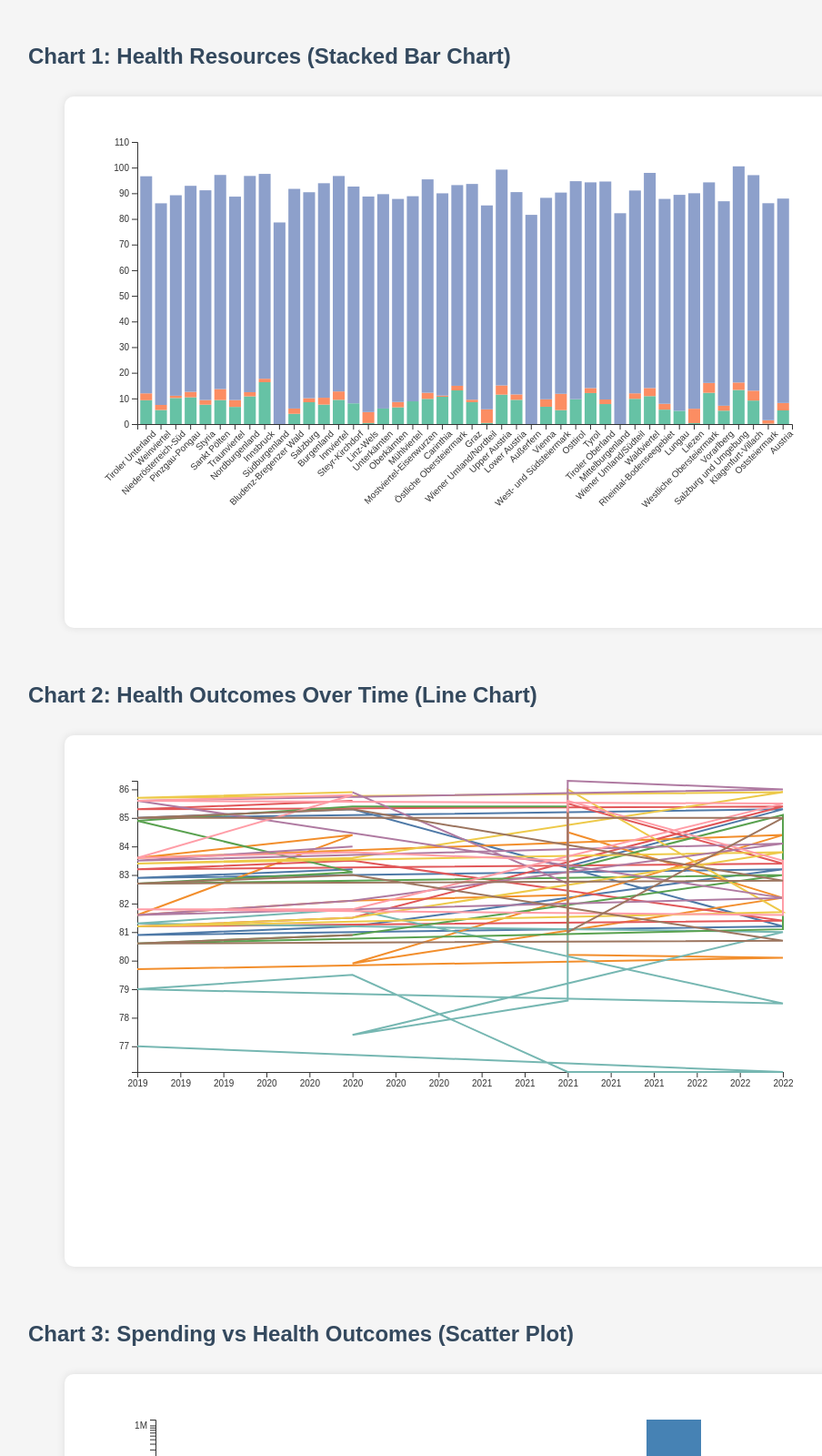
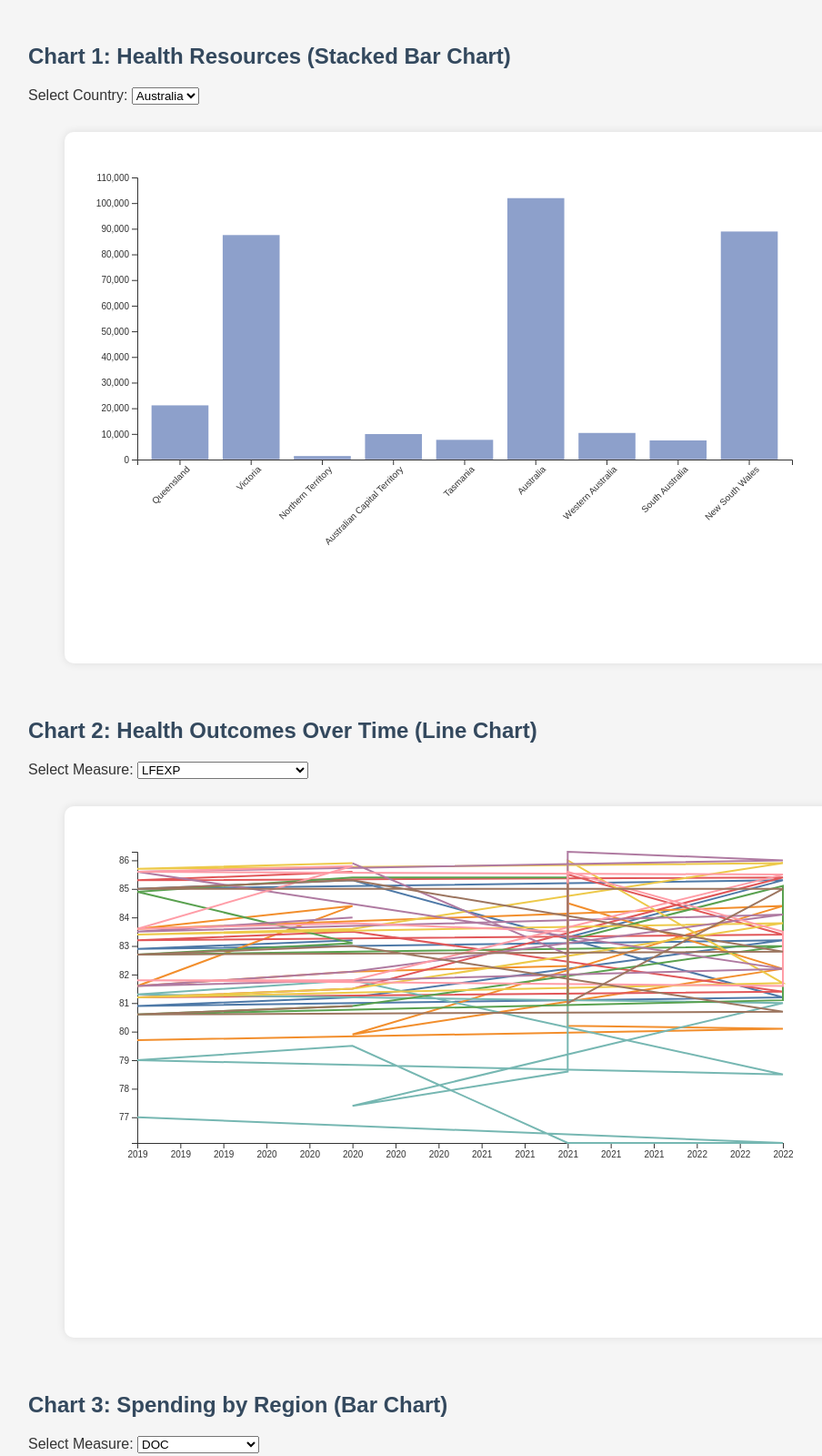
Before and after one commit to Prez8486/Assignment-3, a plain HTML site: page index.html in a window 1280 px wide. Shown: the part 160-1760 px from the top of the page at 91% size, without its empty margins (9-913 px from the left). Drawn offline with nearby package versions, Linux system fonts and the light colour scheme.

Commit message:
Made changes for standup2

```diff
--- a/index.html
+++ b/index.html
@@ -12,40 +12,45 @@
 
   <!-- Chart 1 -->
   <h2>Chart 1: Health Resources (Stacked Bar Chart)</h2>
+  <label for="countryFilter1">Select Country:</label>
+  <select id="countryFilter1"></select>
   <div id="chart1"></div>
 
   <!-- Chart 2 -->
   <h2>Chart 2: Health Outcomes Over Time (Line Chart)</h2>
+  <label for="measureFilter2">Select Measure:</label>
+  <select id="measureFilter2"></select>
   <div id="chart2"></div>
 
   <!-- Chart 3 -->
-  <h2>Chart 3: Spending vs Health Outcomes (Scatter Plot)</h2>
+  <h2>Chart 3: Spending by Region (Bar Chart)</h2>
+  <label for="measureFilter3">Select Measure:</label>
+  <select id="measureFilter3"></select>
   <div id="chart3"></div>
 
   <script>
-  // Chart 1: Stacked Bar from data1.csv
-  // Chart 1: Stacked Bar from data1.csv
+  // Chart 1
   d3.csv("data1.csv").then(function(data) {
-  // Filter: Australia + valid numeric values
-  data = data.filter(d => d.Country === "Austria" && d['Observation value'] && !isNaN(+d['Observation value']));
+    const countrySelect = d3.select("#countryFilter1");
+    const countries = Array.from(new Set(data.map(d => d.Country))).sort();
+    countries.forEach(c => countrySelect.append("option").text(c).attr("value", c));
 
-
-  // Pick top 3 most frequent "Unit of measure" as indicators
+    const drawChart1 = (country) => {
+      d3.select("#chart1").html("");
+      const filtered = data.filter(d => d.Country === country && d['Observation value'] && !isNaN(+d['Observation value']));
       const measureCounts = {};
-  data.forEach(d => {
+      filtered.forEach(d => {
         const m = d['Unit of measure'];
         if (m) measureCounts[m] = (measureCounts[m] || 0) + 1;
       });
       const indicators = Object.keys(measureCounts).sort((a, b) => measureCounts[b] - measureCounts[a]).slice(0, 3);
-
-  const regions = Array.from(new Set(data.map(d => d['Reference area'])));
+      const regions = Array.from(new Set(filtered.map(d => d['Reference area'])));
       const stackedData = regions.map(region => {
         const row = { region: region };
         indicators.forEach(indicator => {
-      const entry = data.find(d =>
+          const entry = filtered.find(d =>
             d['Reference area'] === region &&
-        d['Unit of measure'] === indicator &&
-        !isNaN(+d['Observation value'])
+            d['Unit of measure'] === indicator
           );
           row[indicator] = entry ? +entry['Observation value'] : 0;
         });
@@ -92,13 +97,24 @@ d3.csv("data1.csv").then(function(data) {
         .style("text-anchor", "end");
 
       svg.append("g").call(d3.axisLeft(y));
-  console.log("Chart 2 data:", data);
+    };
+
+    countrySelect.on("change", function() {
+      drawChart1(this.value);
     });
 
+    drawChart1("Australia"); // default
+  });
 
-  <!-- Chart 2: Line Chart -->
+  // Chart 2
   d3.csv("data3.csv").then(function(data) {
-  data = data.filter(d => d.Country === "Australia" && d['OBS_VALUE'] && d.MEASURE === "LFEXP");
+    const measureSelect = d3.select("#measureFilter2");
+    const measures = Array.from(new Set(data.map(d => d.MEASURE))).sort();
+    measures.forEach(m => measureSelect.append("option").text(m).attr("value", m));
+
+    const drawChart2 = (measure) => {
+      d3.select("#chart2").html("");
+      const filtered = data.filter(d => d.Country === "Australia" && d.MEASURE === measure && d.OBS_VALUE);
 
       const margin = {top: 30, right: 30, bottom: 50, left: 60},
             width = 800 - margin.left - margin.right,
@@ -110,12 +126,12 @@ d3.csv("data3.csv").then(function(data) {
         .append("g")
         .attr("transform", `translate(${margin.left},${margin.top})`);
 
-  const regions = Array.from(new Set(data.map(d => d['Reference area'])));
+      const regions = Array.from(new Set(filtered.map(d => d['Reference area'])));
       const x = d3.scaleLinear()
-    .domain(d3.extent(data, d => +d.TIME_PERIOD))
+        .domain(d3.extent(filtered, d => +d.TIME_PERIOD))
         .range([0, width]);
       const y = d3.scaleLinear()
-    .domain(d3.extent(data, d => +d.OBS_VALUE))
+        .domain(d3.extent(filtered, d => +d.OBS_VALUE))
         .range([height, 0]);
       const color = d3.scaleOrdinal().domain(regions).range(d3.schemeTableau10);
 
@@ -129,7 +145,7 @@ d3.csv("data3.csv").then(function(data) {
         .y(d => y(+d.OBS_VALUE));
 
       regions.forEach(region => {
-    const regionData = data.filter(d => d['Reference area'] === region);
+        const regionData = filtered.filter(d => d['Reference area'] === region);
         svg.append("path")
           .datum(regionData)
           .attr("fill", "none")
@@ -137,25 +153,34 @@ d3.csv("data3.csv").then(function(data) {
           .attr("stroke-width", 2)
           .attr("d", line);
       });
+    };
 
-  console.log("Chart 2 data:", data);
+    measureSelect.on("change", function() {
+      drawChart2(this.value);
     });
 
-  // Chart 3: Scatter Plot from data2.csv + data3.csv
-  <!-- Chart 3: Bar Chart Using data2.csv Only -->
+    drawChart2("LFEXP"); // default
+  });
+
+  // Chart 3
   d3.csv("data2.csv").then(function(data) {
-  data = data.filter(d => d.Country === "Australia" && d['OBS_VALUE']);
+    const measureSelect = d3.select("#measureFilter3");
+    const measures = Array.from(new Set(data.map(d => d.MEASURE))).sort();
+    measures.forEach(m => measureSelect.append("option").text(m).attr("value", m));
 
-  // Keep only latest year per region
+    const drawChart3 = (measure) => {
+      d3.select("#chart3").html("");
+      const filtered = data.filter(d => d.Country === "Australia" && d.MEASURE === measure && d.OBS_VALUE);
+
       const grouped = {};
-  data.forEach(d => {
+      filtered.forEach(d => {
         const key = d['Reference area'];
         if (!grouped[key] || +d.TIME_PERIOD > +grouped[key].TIME_PERIOD) {
           grouped[key] = d;
         }
       });
+      const latest = Object.values(grouped);
 
-  const filtered = Object.values(grouped);
       const margin = {top: 30, right: 30, bottom: 60, left: 80},
             width = 800 - margin.left - margin.right,
             height = 400 - margin.top - margin.bottom;
@@ -167,13 +192,12 @@ d3.csv("data2.csv").then(function(data) {
         .attr("transform", `translate(${margin.left},${margin.top})`);
 
       const x = d3.scaleBand()
-    .domain(filtered.map(d => d['Reference area']))
+        .domain(latest.map(d => d['Reference area']))
         .range([0, width])
         .padding(0.2);
       const y = d3.scaleLog()
-  .domain([1, d3.max(filtered, d => +d.OBS_VALUE)])
+        .domain([1, d3.max(latest, d => +d.OBS_VALUE)])
         .range([height, 0]);
-
 
       svg.append("g")
         .attr("transform", `translate(0,${height})`)
@@ -185,17 +209,21 @@ d3.csv("data2.csv").then(function(data) {
       svg.append("g").call(d3.axisLeft(y));
 
       svg.selectAll("rect")
-    .data(filtered)
+        .data(latest)
         .join("rect")
         .attr("x", d => x(d['Reference area']))
         .attr("y", d => y(+d.OBS_VALUE))
         .attr("height", d => height - y(+d.OBS_VALUE))
         .attr("width", x.bandwidth())
         .attr("fill", "steelblue");
+    };
 
-  console.log("Chart 3 data:", filtered);
+    measureSelect.on("change", function() {
+      drawChart3(this.value);
     });
 
+    drawChart3("TOTEXP"); // default
+  });
   </script>
 </body>
 </html>
```
Lines whose indentation alone changed are shown as unchanged.
